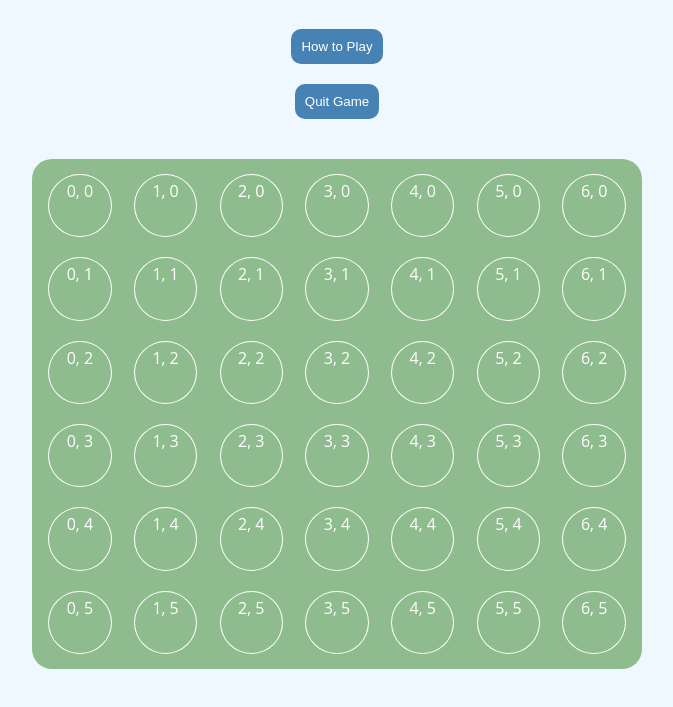
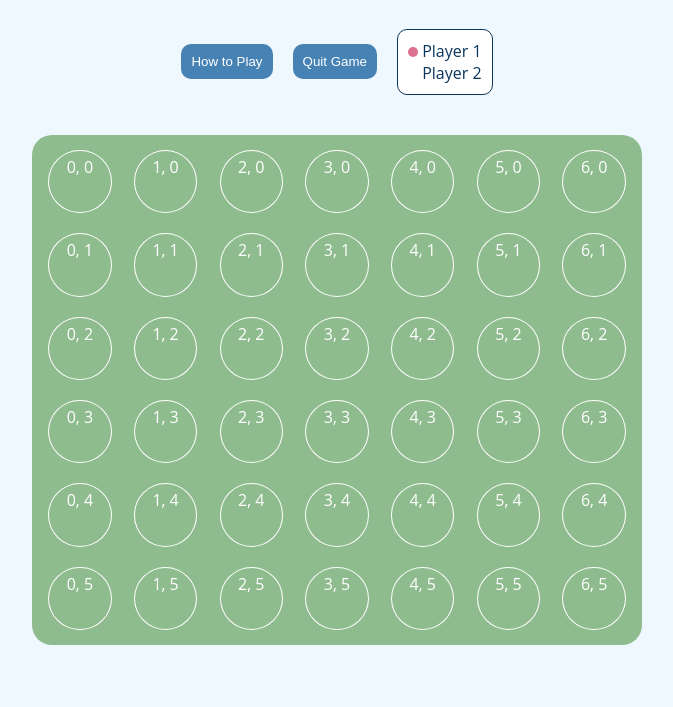
Before and after one commit to taylor-yamashita/connect-four, a plain HTML site: page index.html in a window 1280 px wide. Both pictures are taken after a click on the button "Start Game". Shown: the part 67-774 px from the top of the page, without its empty margins (303-976 px from the left). Drawn offline with Linux system fonts and the light colour scheme.

Commit message:
add turn indicator when in game, with toggle and styling

```diff
--- a/app.js
+++ b/app.js
@@ -1,5 +1,6 @@
 // global variables
 let inGame = false;
+let player1Turn = true;
 
 // gameplay functions
 function initializeBoard() {
@@ -18,8 +19,30 @@ function startGame() {
     inGame = true;
 
     // swap start and quit game buttons
-    document.getElementById("startBtn").classList.add("hidden");
-    document.getElementById("quitBtn").classList.remove("hidden");
+    document.getElementById("start-btn").classList.add("hidden");
+    document.getElementById("quit-btn").classList.remove("hidden");
+
+    // show turn indicator
+    document.getElementById("turn-display").classList.remove("hidden");
+
+    turn();
+}
+
+function turn() {
+    if (player1Turn) {
+        document.getElementById("p1-turn-dot").style.backgroundColor = "palevioletred";
+        document.getElementById("p2-turn-dot").style.backgroundColor = "white";
+    } else {
+        document.getElementById("p1-turn-dot").style.backgroundColor = "white";
+        document.getElementById("p2-turn-dot").style.backgroundColor = "yellow";
+    }
+
+    // switch turn
+    if (player1Turn) {
+        player1Turn = false;
+    } else {
+        player1Turn = true;
+    }
 }
 
 function quitGame() {
@@ -27,12 +50,17 @@ function quitGame() {
     inGame = false;
 
     // swap start and quit game buttons
-    document.getElementById("quitBtn").classList.add("hidden");
-    document.getElementById("startBtn").classList.remove("hidden");
+    document.getElementById("quit-btn").classList.add("hidden");
+    document.getElementById("start-btn").classList.remove("hidden");
+
+    // hide turn indicator
+    document.getElementById("turn-display").classList.add("hidden");
 }
 
 const colClicked = (col) => {
     if (inGame) {
         console.log("col " + col + " clicked");
     }
+
+
 }
--- a/index.html
+++ b/index.html
@@ -13,11 +13,27 @@
         </header>
 
         <div id="main">
-            <form id="instructions" method="get" action="https://www.fgbradleys.com/rules/Connect%20Four.pdf" target="_blank">
-                <input type="submit" value="How to Play">
-            </form>
-            <button id="startBtn">Start Game</button>
-            <button id="quitBtn" class="hidden">Quit Game</button>
+
+            <div id="main-btns">
+
+                <form id="instructions" method="get" action="https://www.fgbradleys.com/rules/Connect%20Four.pdf" target="_blank">
+                    <input type="submit" value="How to Play">
+                </form>
+                <button id="start-btn">Start Game</button>
+                <button id="quit-btn" class="hidden">Quit Game</button>
+
+                <div id="turn-display" class="hidden">
+                    <div>
+                        <div id="p1-turn-dot" class="p1-turn"></div>
+                        <div class="p1-turn">Player 1</div>
+                    </div>
+                    <div>
+                        <div id="p2-turn-dot" class="p2-turn"></div>
+                        <div class="p2-turn">Player 2</div>
+                    </div>
+                </div>
+            </div>
+
             <div id="game-board">
             </div>
         </div>
@@ -27,8 +43,8 @@
 
         <script>
             initializeBoard();
-            document.getElementById("startBtn").addEventListener("click", startGame);
-            document.getElementById("quitBtn").addEventListener("click", quitGame);
+            document.getElementById("start-btn").addEventListener("click", startGame);
+            document.getElementById("quit-btn").addEventListener("click", quitGame);
         </script>
     </body>
 </html>
--- a/style.css
+++ b/style.css
@@ -1,24 +1,31 @@
+/* general styling */
+
 body {
     background-color: aliceblue;
     font-family: 'Open Sans', sans-serif;
     color: #0b375e;
 }
-
 header {
     text-align: center;
 }
-
-/* hide elements as needed */
-.hidden {
-    display: none;
-  }
-
 #main {
     display: flex;
     flex-direction: column;
     align-items: center;
 }
+.hidden {
+    display: none;
+  }
 
+/* buttons styling */
+
+#main-btns {
+    display: flex;
+    flex-direction: row;
+    width: 100%;
+    justify-content: center;
+    align-items: center;
+}
 button, input {
     border: none;
     margin: 10px;
@@ -27,12 +34,39 @@ button, input {
     color: white;
     border-radius: 10px;
 }
-
 button:hover, input:hover {
     background-color: white;
     color: steelblue;
     border: solid 1px steelblue;
 }
+
+/* turn indicator styling */
+
+#turn-display {
+    border: solid 1px #0b375e;
+    margin: 10px;
+    padding: 10px;
+    background-color: white;
+    color: #0b375e;
+    border-radius: 10px;
+}
+.p1-turn, .p2-turn {
+    display: inline-block;
+    color: #0b375e;
+}
+#p1-turn-dot, #p2-turn-dot {
+    width: 10px;
+    height: 10px;
+    border-radius: 100%;
+}
+#p1-turn-dot {
+    background-color: palevioletred;
+}
+#p2-turn-dot {
+    background-color: yellow;
+}
+
+/* game board styling */
 
 #game-board {
     margin: 30px;
@@ -45,10 +79,7 @@ button:hover, input:hover {
     flex-direction: row;
     justify-content: space-evenly;
     align-content: space-evenly;
-
-
 }
-
 .col {
     width: 100%;
     height: 100%;
@@ -56,7 +87,6 @@ button:hover, input:hover {
     flex-direction: column;
     justify-content: space-evenly;
 }
-
 .cell {
     height: 30%;
     width: 60%;
```
